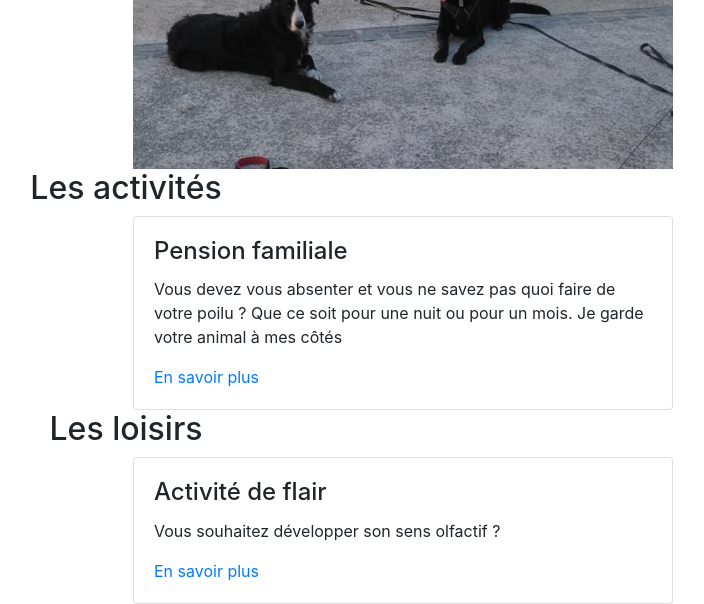
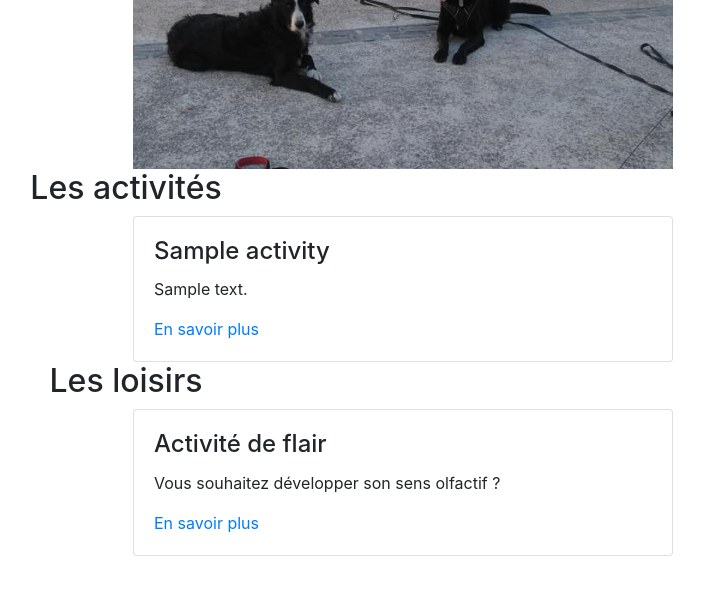
Before and after one commit to KevinBouris/Les-Crocs-des-Cevennes, a Symfony app: template LesCrocsDesCevennes/templates/main/homepage.html.twig in a window 1280 px wide. Shown: the part 2664-3268 px from the top of the page, without its empty margins (522-1226 px from the left). After the commit the page ends 3220 px from the top, so only its background shows below. Run offline with Twig, Linux system fonts and the light colour scheme; the template is opened without the code that fills it: most values are stand-ins (such as "Sample title", 1, 10 or a date in 2020); some libraries are stand-ins or nearby versions; some web fonts are replaced.

Commit message:
dynamisation des activités de la homepage ajout d'une propriété image a la table activity

```diff
--- a/LesCrocsDesCevennes/src/Controller/MainController.php
+++ b/LesCrocsDesCevennes/src/Controller/MainController.php
@@ -15,7 +15,7 @@ class MainController extends AbstractController
     public function homepage(ActivityRepository $activityRepository): Response
     {
         return $this->render('main/homepage.html.twig', [
-            'activity' => $activityRepository->findAll(),
+            'activities' => $activityRepository->findAll(),
         ]);
     }
 }
--- a/LesCrocsDesCevennes/templates/main/homepage.html.twig
+++ b/LesCrocsDesCevennes/templates/main/homepage.html.twig
@@ -77,20 +77,22 @@
         </div>
     </div>
     <div class="row">
-        <div class="col-12">
+        {% for activity in activities %}
+            <div class="col-12">
             <div class="row">
                 <div class="col"><img></div>
                 <div class="col">
                     <div class="card">
                         <div class="card-body">
-                            <h4 class="card-title">Pension familiale</h4>
-                            <p class="card-text">Vous devez vous absenter et vous ne savez pas quoi faire de votre poilu ? Que ce soit pour une nuit ou pour un mois. Je garde votre animal à mes côtés</p>
+                            <h4 class="card-title">{{ activity.name }}</h4>
+                            <p class="card-text">{{ activity.shortDescription }}</p>
                             <a class="card-link" href="#">En savoir plus</a>
                         </div>
                     </div>
                 </div>
             </div>
         </div>
+        {% endfor %}
     </div>
     <div class="row">
         <div class="col-sm-12 d-sm-flex justify-content-center">
```
Also changed, not shown: LesCrocsDesCevennes/migrations/Version20201122152540.php (added, +31 -0 lines), LesCrocsDesCevennes/src/Entity/Activity.php (+17 -0 lines).
